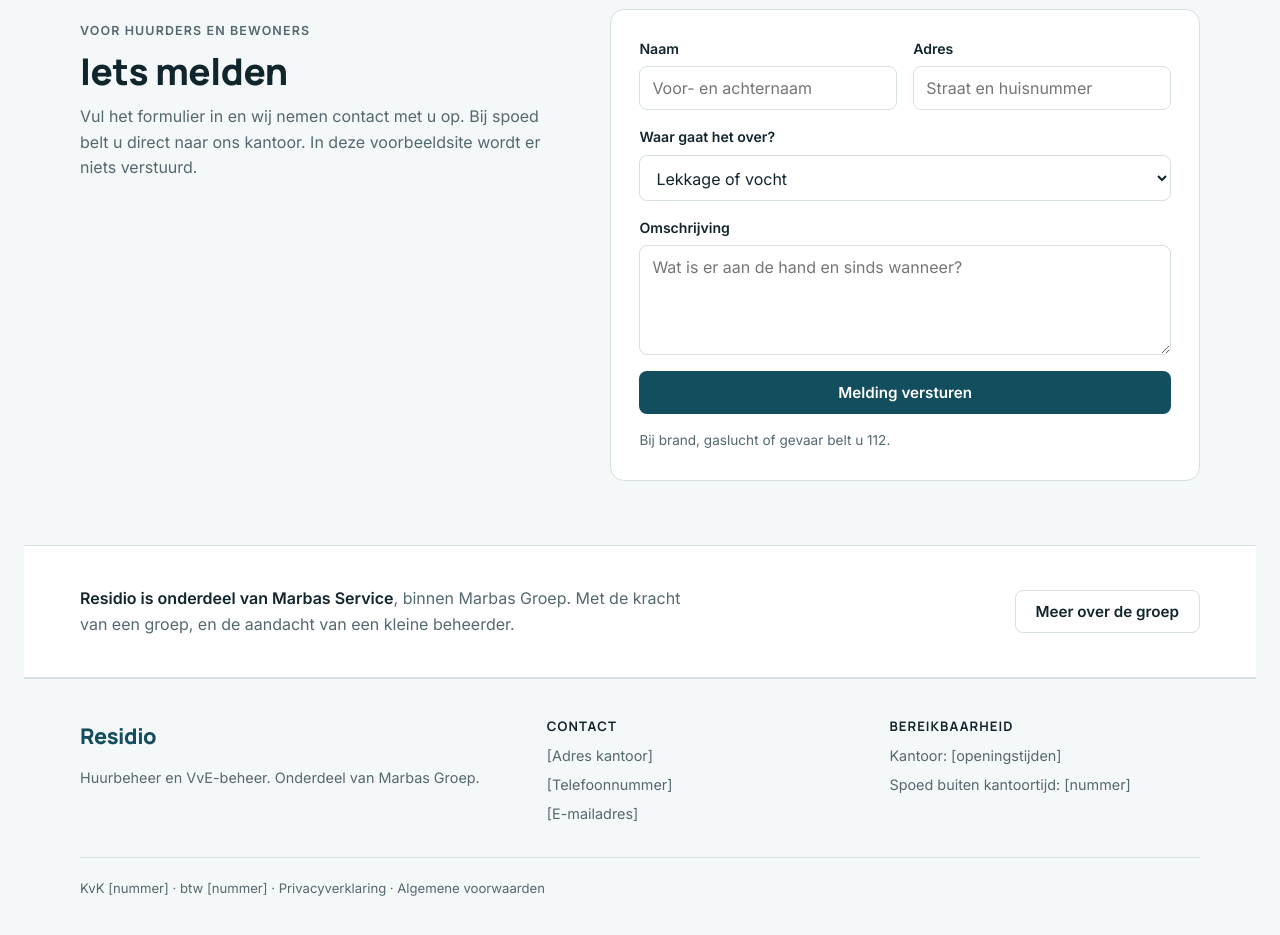
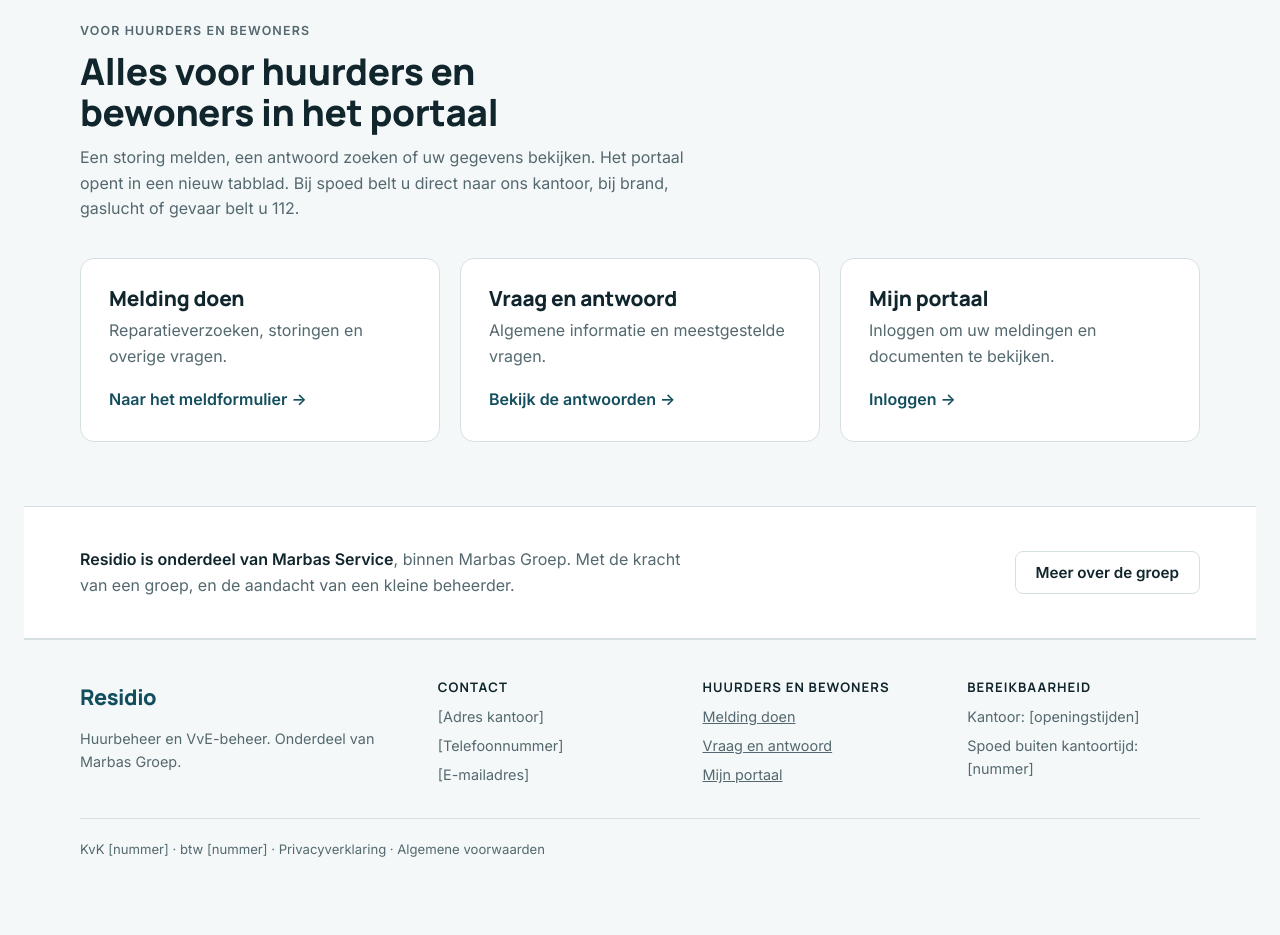
Before and after one commit to martinvankaam/martinvankaam.nl, a plain HTML site: page residio/index.html in a window 1280 px wide. Shown: the part 2380-3315 px from the top of the page. Drawn offline with Linux system fonts and the light colour scheme.

Commit message:
Residio: koppeling met het bestaande portaal (melding, vraag en antwoord, mijn portaal)
Co-Authored-By: Claude Sonnet 5.5 <noreply@anthropic.com>

```diff
--- a/residio/index.html
+++ b/residio/index.html
@@ -106,12 +106,19 @@ textarea{min-height:110px; resize:vertical}
 #sent{display:none; background:var(--soft); border-radius:8px; padding:12px 14px; color:var(--ok); font-weight:600; font-size:.92rem}
 #sent.show{display:block}
 
+.portal{display:grid; grid-template-columns:repeat(3,minmax(0,1fr)); gap:20px}
+.pcard{display:flex; flex-direction:column; gap:8px; background:var(--surface); border:1px solid var(--line); border-radius:14px; padding:28px; text-decoration:none}
+.pcard:hover{border-color:var(--brand)}
+.pcard h3{font-size:1.3rem; font-weight:800}
+.pcard p{color:var(--muted); flex:1}
+.pcard .go{margin-top:10px; font-weight:600; color:var(--brand)}
+.pcard .go::after{content:" \2192"}
 .family{display:flex; gap:20px; align-items:center; flex-wrap:wrap; justify-content:space-between}
 .family p{max-width:60ch; color:var(--muted)}
 .family strong{color:var(--fg)}
 
 footer{border-top:1px solid var(--line); padding-block:40px 48px; color:var(--muted); font-size:.9rem}
-.cols{display:grid; grid-template-columns:1.4fr 1fr 1fr; gap:32px}
+.cols{display:grid; grid-template-columns:1.4fr 1fr 1fr 1fr; gap:32px}
 footer h3{font-size:.82rem; letter-spacing:.08em; text-transform:uppercase; margin-bottom:10px; color:var(--fg)}
 footer ul{list-style:none; margin:0; padding:0; display:grid; gap:6px}
 footer .legal{margin-top:32px; padding-top:20px; border-top:1px solid var(--line); font-size:.82rem}
@@ -119,7 +126,7 @@ footer .legal{margin-top:32px; padding-top:20px; border-top:1px solid var(--line
 @media (max-width:860px){
   .hero,.report{grid-template-columns:minmax(0,1fr); gap:32px}
   .hero{padding-block:40px 48px}
-  .services{grid-template-columns:minmax(0,1fr)}
+  .services,.portal{grid-template-columns:minmax(0,1fr)}
   .who{grid-template-columns:repeat(2,minmax(0,1fr))}
   .who div:nth-child(2){border-right:0}
   .who div:nth-child(-n+2){border-bottom:1px solid var(--line)}
@@ -162,7 +169,7 @@ footer .legal{margin-top:32px; padding-top:20px; border-top:1px solid var(--line
       <li><a href="#melding">Melding doen</a></li>
       <li><a href="#contact">Contact</a></li>
     </ul>
-    <a class="btn btn-primary" href="#melding">Melding doen</a>
+    <a class="btn btn-primary" href="https://portal.marbas.nl/incident" target="_blank" rel="noopener">Melding doen</a>
   </div>
 </header>
 
@@ -261,31 +268,29 @@ footer .legal{margin-top:32px; padding-top:20px; border-top:1px solid var(--line
   </section>
 
   <section id="melding">
-    <div class="wrap report">
-      <div class="section-head" style="margin-bottom:0">
+    <div class="wrap">
+      <div class="section-head">
         <p class="eyebrow">Voor huurders en bewoners</p>
-        <h2>Iets melden</h2>
-        <p>Vul het formulier in en wij nemen contact met u op. Bij spoed belt u direct naar ons kantoor. In deze voorbeeldsite wordt er niets verstuurd.</p>
+        <h2>Alles voor huurders en bewoners in het portaal</h2>
+        <p>Een storing melden, een antwoord zoeken of uw gegevens bekijken. Het portaal opent in een nieuw tabblad. Bij spoed belt u direct naar ons kantoor, bij brand, gaslucht of gevaar belt u 112.</p>
       </div>
-      <form id="melding-form" novalidate>
-        <div class="row">
-          <label for="f-naam">Naam<input id="f-naam" name="naam" autocomplete="name" placeholder="Voor- en achternaam"></label>
-          <label for="f-adres">Adres<input id="f-adres" name="adres" autocomplete="street-address" placeholder="Straat en huisnummer"></label>
-        </div>
-        <label for="f-soort">Waar gaat het over?
-          <select id="f-soort" name="soort">
-            <option>Lekkage of vocht</option>
-            <option>Verwarming of warm water</option>
-            <option>Lift of algemene ruimte</option>
-            <option>Overlast</option>
-            <option>Iets anders</option>
-          </select>
-        </label>
-        <label for="f-tekst">Omschrijving<textarea id="f-tekst" name="tekst" placeholder="Wat is er aan de hand en sinds wanneer?"></textarea></label>
-        <button class="btn btn-primary" type="submit">Melding versturen</button>
-        <p id="sent" role="status">Voorbeeld: de melding is niet verstuurd.</p>
-        <p class="note">Bij brand, gaslucht of gevaar belt u 112.</p>
-      </form>
+      <div class="portal">
+        <a class="pcard" href="https://portal.marbas.nl/incident" target="_blank" rel="noopener">
+          <h3>Melding doen</h3>
+          <p>Reparatieverzoeken, storingen en overige vragen.</p>
+          <span class="go">Naar het meldformulier</span>
+        </a>
+        <a class="pcard" href="https://portal.marbas.nl/help" target="_blank" rel="noopener">
+          <h3>Vraag en antwoord</h3>
+          <p>Algemene informatie en meestgestelde vragen.</p>
+          <span class="go">Bekijk de antwoorden</span>
+        </a>
+        <a class="pcard" href="https://portal.marbas.nl/myportal" target="_blank" rel="noopener">
+          <h3>Mijn portaal</h3>
+          <p>Inloggen om uw meldingen en documenten te bekijken.</p>
+          <span class="go">Inloggen</span>
+        </a>
+      </div>
     </div>
   </section>
 
@@ -313,6 +318,14 @@ footer .legal{margin-top:32px; padding-top:20px; border-top:1px solid var(--line
         </ul>
       </div>
       <div>
+        <h3>Huurders en bewoners</h3>
+        <ul>
+          <li><a href="https://portal.marbas.nl/incident" target="_blank" rel="noopener">Melding doen</a></li>
+          <li><a href="https://portal.marbas.nl/help" target="_blank" rel="noopener">Vraag en antwoord</a></li>
+          <li><a href="https://portal.marbas.nl/myportal" target="_blank" rel="noopener">Mijn portaal</a></li>
+        </ul>
+      </div>
+      <div>
         <h3>Bereikbaarheid</h3>
         <ul>
           <li>Kantoor: [openingstijden]</li>
@@ -324,12 +337,6 @@ footer .legal{margin-top:32px; padding-top:20px; border-top:1px solid var(--line
   </div>
 </footer>
 
-<script>
-  var f = document.getElementById('melding-form');
-  f.addEventListener('submit', function (e) {
-    e.preventDefault();
-    document.getElementById('sent').classList.add('show');
-  });
-</script>
+
 </body>
 </html>
```
